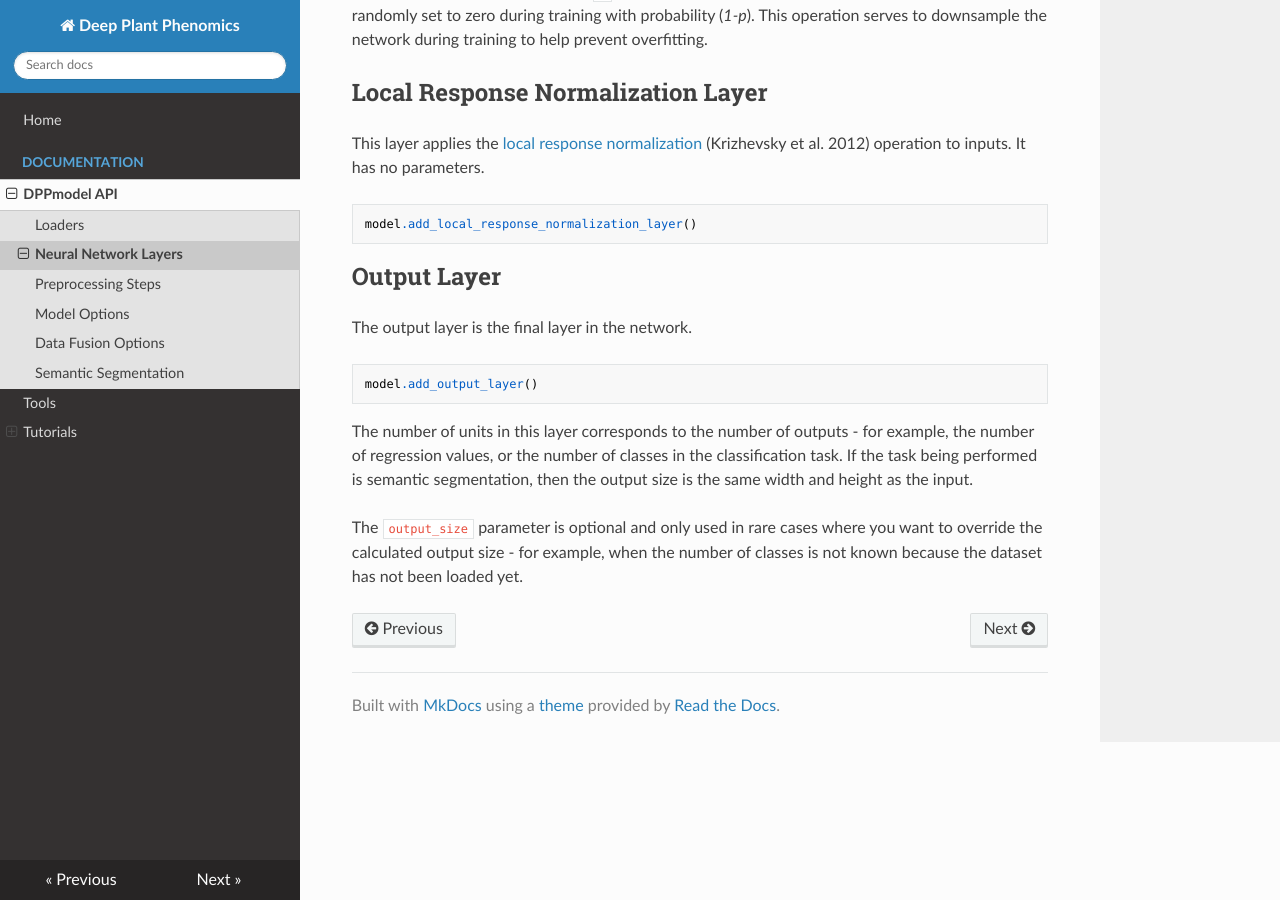
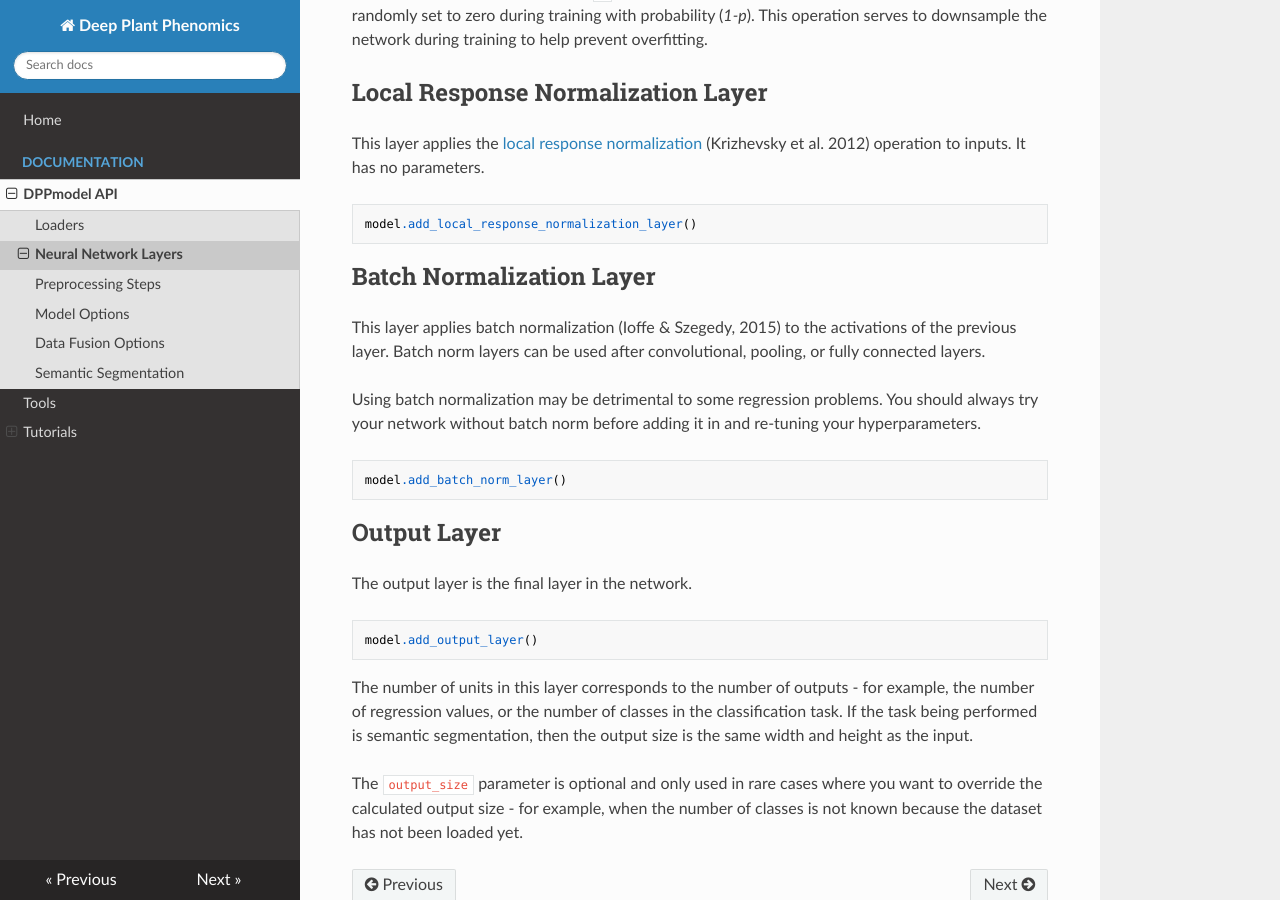
Before and after one commit to p2irc/deepplantphenomics, an MkDocs documentation site: the page built from docs/Neural-Network-Layers.md, in a window 1280 px wide and 900 px high, scrolled down 1481 px. Built offline with MkDocs 1.6.1, drawn with Linux system fonts in a browser that asks for light colours; nearby versions of some CDN libraries; old or Windows-style settings are respelled for this version of MkDocs.

Commit message:
added batch norm to docs

````diff
--- a/docs/Neural-Network-Layers.md
+++ b/docs/Neural-Network-Layers.md
@@ -60,6 +60,16 @@ This layer applies the [local response normalization](https://www.tensorflow.org
 model.add_local_response_normalization_layer()
 ```
 
+## Batch Normalization Layer
+
+This layer applies batch normalization (Ioffe & Szegedy, 2015) to the activations of the previous layer. Batch norm layers can be used after convolutional, pooling, or fully connected layers.
+
+Using batch normalization may be detrimental to some regression problems. You should always try your network without batch norm before adding it in and re-tuning your hyperparameters.
+
+```
+model.add_batch_norm_layer()
+```
+
 ## Output Layer
 
 The output layer is the final layer in the network.
````
